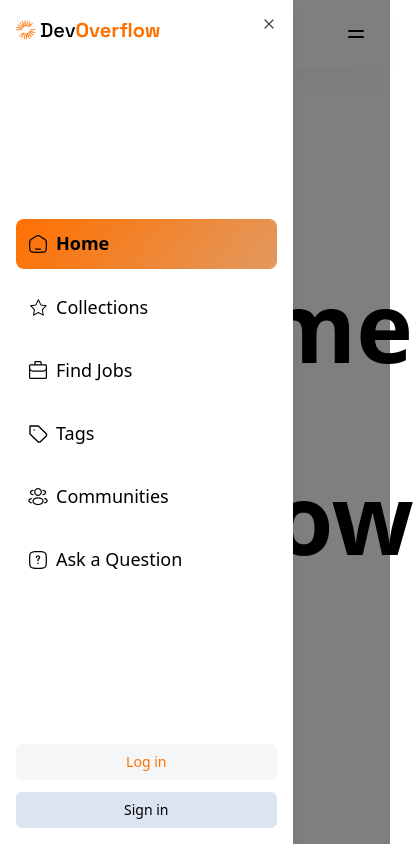
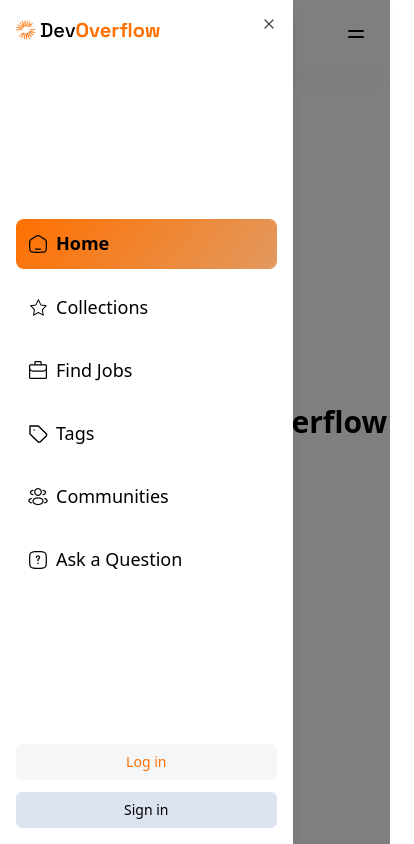
Before and after one commit to Suhelkhan12/Devflow, a Next.js app: page / in a window 390 px wide. Both pictures are taken after a click on the button 356 px from the left and 34 px from the top of the page. Shown: the whole page, 414 px wide, since content can reach past the window. Built offline with nearby package versions, Linux system fonts and the light colour scheme.

Commit message:
mobile nav sheetclose bug solved

```diff
--- a/app/(auth)/auth/layout.tsx
+++ b/app/(auth)/auth/layout.tsx
@@ -1,8 +1,8 @@
 const layout = ({ children }: { children: React.ReactNode }) => {
   return (
-    <div className="flex-center bg-auth-light dark:bg-auth-dark h-screen bg-contain bg-center bg-no-repeat px-4 max-md:bg-repeat">
+    <main className="flex-center bg-auth-light dark:bg-auth-dark h-screen bg-contain bg-center bg-no-repeat px-4 max-md:bg-repeat">
       {children}
-    </div>
+    </main>
   );
 };
 
--- /dev/null
+++ b/app/(root)/collections/page.tsx
@@ -0,0 +1,7 @@
+import React from "react";
+
+const page = () => {
+  return <div>page</div>;
+};
+
+export default page;
--- /dev/null
+++ b/app/(root)/layout.tsx
@@ -0,0 +1,13 @@
+import Navbar from "@/components/navbar/Navbar";
+import { ReactNode } from "react";
+
+const layout = ({ children }: { children: ReactNode }) => {
+  return (
+    <main>
+      <Navbar />
+      {children}
+    </main>
+  );
+};
+
+export default layout;
--- a/app/page.tsx
+++ b/app/(root)/page.tsx
@@ -1,7 +1,7 @@
 const page = () => {
   return (
     <div className="flex h-screen items-center justify-center">
-      <h1 className="text-8xl font-bold">Welcome to Dev Overflow</h1>
+      <h1 className="md:6xl text-3xl font-bold lg:text-8xl">Welcome to Dev Overflow</h1>
     </div>
   );
 };
--- a/app/layout.tsx
+++ b/app/layout.tsx
@@ -3,7 +3,6 @@ import localFont from "next/font/local";
 
 import "./globals.css";
 import ThemeProvider from "@/context/Theme";
-import Navbar from "@/components/navbar/Navbar";
 import { Toaster } from "sonner";
 
 const inter = localFont({
@@ -32,7 +31,6 @@ export default function RootLayout({
     <html lang="en" suppressHydrationWarning>
       <body className={`${inter.variable} ${spaceGrotesk.variable} antialiased`}>
         <ThemeProvider attribute={"class"} defaultTheme="system" enableSystem disableTransitionOnChange>
-          <Navbar />
           {children}
           <Toaster position="top-right" richColors />
         </ThemeProvider>
--- a/components/auth/login-form.tsx
+++ b/components/auth/login-form.tsx
@@ -99,7 +99,7 @@ const LoginForm = () => {
               size={"lg"}
               variant={"primary"}
               disabled={isPending}
-              className="w-full cursor-pointer"
+              className="tarnsition w-full cursor-pointer hover:opacity-80"
             >
               {isPending ? <Spinner /> : "Login"}
             </Button>
--- a/components/auth/register-form.tsx
+++ b/components/auth/register-form.tsx
@@ -47,8 +47,8 @@ const RegisterForm = () => {
 
   return (
     <CardWrapper
-      headerLabel="Hey 👋"
-      headerDescription="create an account on DevOverflow"
+      headerLabel="Join DevFlow"
+      headerDescription="let's start your journey"
       backBtnHref="/auth/log-in"
       backBtnLabel="Already have an account?"
       showSocials
@@ -119,7 +119,7 @@ const RegisterForm = () => {
               size={"lg"}
               variant={"primary"}
               disabled={isPending}
-              className="w-full cursor-pointer"
+              className="w-full cursor-pointer transition-normal hover:opacity-80"
             >
               {isPending ? <Spinner /> : "Create account"}
             </Button>
--- a/components/navbar/MobileNavLink.tsx
+++ b/components/navbar/MobileNavLink.tsx
@@ -5,14 +5,15 @@ import Image from "next/image";
 import Link from "next/link";
 import { MobileNavlinkProps } from "@/lib/types";
 import { cn } from "@/lib/utils";
+import { SheetClose } from "../ui/sheet";
 
 export default function MobileNavlink({ id, href, label, icon }: MobileNavlinkProps) {
   const pathname = usePathname();
   const isActive = pathname === href;
-  console.log(isActive);
   return (
-    <Link
-      href={href}
+    <Link href={href}>
+      <SheetClose asChild>
+        <div
           className={cn(
             "rounded-2 text-dark-light100_light-dark900 hover:bg-light-800 dark:hover:bg-dark-400 base-medium flex items-center gap-2 p-3 transition",
             isActive && "primary-gradient base-semibold"
@@ -20,6 +21,8 @@ export default function MobileNavlink({ id, href, label, icon }: MobileNavlinkPr
         >
           <Image src={icon} alt={id} width={20} height={20} preload className="invert-colors" />
           {label}
+        </div>
+      </SheetClose>
     </Link>
   );
 }
--- a/components/navbar/MobileNavigation.tsx
+++ b/components/navbar/MobileNavigation.tsx
@@ -1,12 +1,4 @@
-import {
-  Sheet,
-  SheetClose,
-  SheetContent,
-  SheetDescription,
-  SheetHeader,
-  SheetTitle,
-  SheetTrigger,
-} from "@/components/ui/sheet";
+import { Sheet, SheetContent, SheetDescription, SheetHeader, SheetTitle, SheetTrigger } from "@/components/ui/sheet";
 import { Button } from "../ui/button";
 import Logo from "./Logo";
 import MobileNavlink from "./MobileNavLink";
@@ -57,14 +49,11 @@ const MobileNavigation = () => {
           <SheetDescription asChild>
             <section className="flex flex-col gap-3.5">
               {MOBILENAVLINKS.map((l) => (
-                <SheetClose key={l.id}>
-                  <MobileNavlink {...l} />
-                </SheetClose>
+                <MobileNavlink key={l.id} {...l} />
               ))}
             </section>
           </SheetDescription>
           <div className="flex flex-col gap-3 px-4 pb-4">
-            <SheetClose asChild>
             <AuthButton route="/auth/log-in">
               <Button
                 variant={"default"}
@@ -73,8 +62,6 @@ const MobileNavigation = () => {
                 Log in
               </Button>
             </AuthButton>
-            </SheetClose>
-            <SheetClose asChild>
             <AuthButton route="/auth/sign-in">
               <Button
                 variant={"default"}
@@ -83,7 +70,6 @@ const MobileNavigation = () => {
                 Sign in
               </Button>
             </AuthButton>
-            </SheetClose>
           </div>
         </SheetContent>
       </Sheet>
--- a/components/navbar/navbar.tsx
+++ b/components/navbar/navbar.tsx
@@ -1,6 +1,5 @@
 "use client";
 
-import { usePathname } from "next/navigation";
 import GlobalSearch from "./GlobalSearch";
 import Logo from "./Logo";
 import MobileNavigation from "./MobileNavigation";
@@ -8,13 +7,12 @@ import ThemeToggle from "./ThemeToggle";
 import { cn } from "@/lib/utils";
 
 const Navbar = () => {
-  const pathname = usePathname();
-  const isHidden = pathname?.includes("/auth/");
+  // const pathname = usePathname();
+  // const isHidden = pathname?.includes("/auth/");
   return (
     <nav
       className={cn(
-        "flex-between background-light900_dark200 shadow-light-300 fixed z-50 w-full p-6 max-sm:p-4 dark:shadow-none",
-        isHidden && "hidden"
+        "flex-between background-light900_dark200 shadow-light-300 fixed z-50 w-full p-6 max-sm:p-4 dark:shadow-none"
       )}
     >
       <Logo isMobile={false} />
```
Lines whose indentation alone changed are shown as unchanged.
